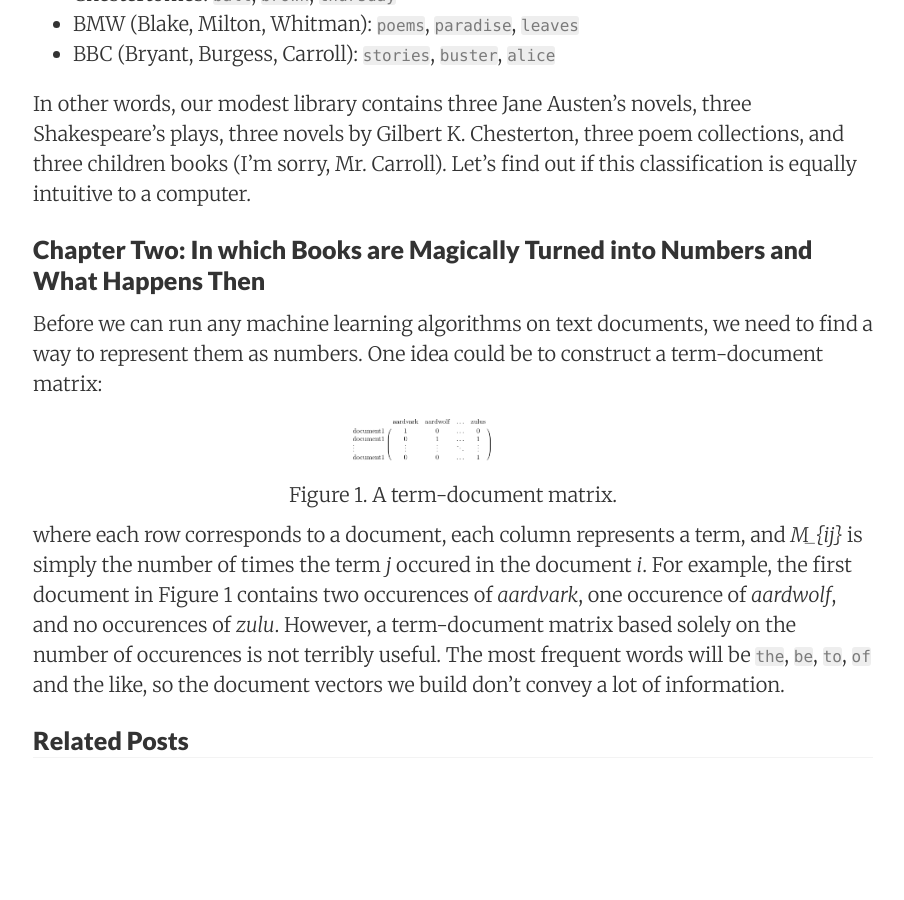
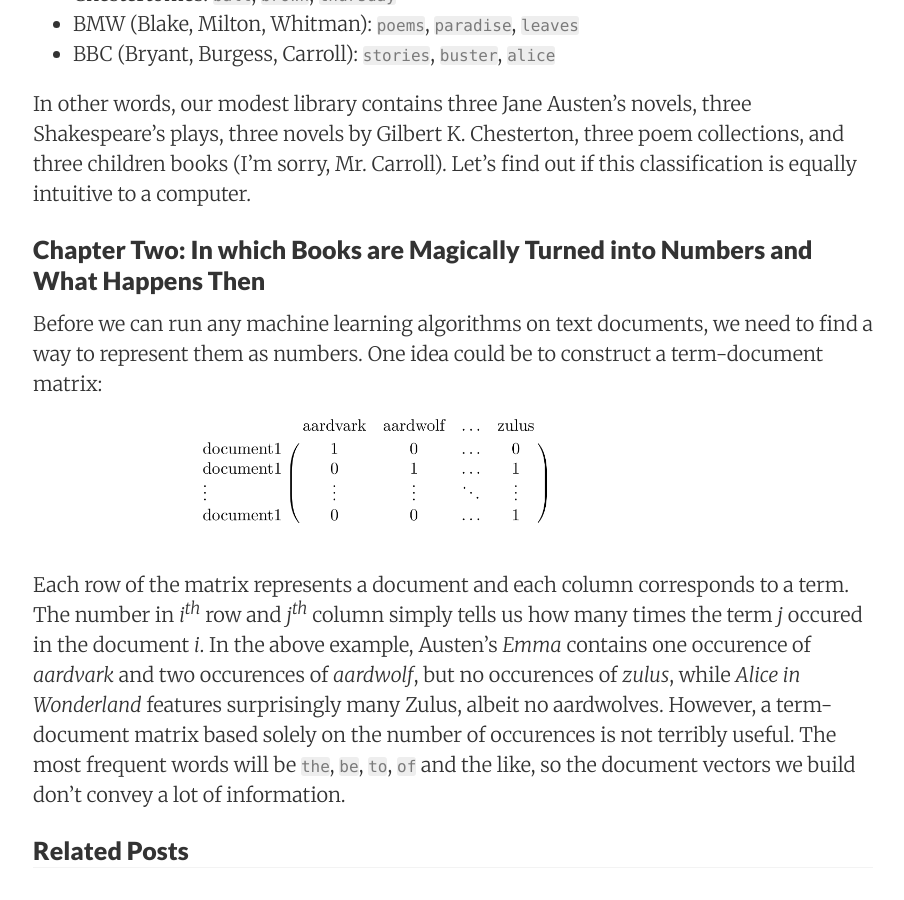
Before and after one commit to sbdzdz/sebastiandziadzio.github.io, a Jekyll site: the page built from _posts/2017-05-05-to-do.md, in a window 1280 px wide and 900 px high, scrolled down 1521 px. Shown: the whole window, without its empty margins (187-1091 px from the left). Built offline with Jekyll 4.4.1, drawn with Linux system fonts in a browser that asks for light colours; nearby versions of some CDN libraries; before the commit the page ends 2311 px from its top, so only the background shows below that.

Commit message:
Continue with Chapter 2

```diff
--- a/_posts/2017-05-05-to-do.md
+++ b/_posts/2017-05-05-to-do.md
@@ -61,9 +61,9 @@ In other words, our modest library contains three Jane Austen's novels, three Sh
 ### Chapter Two: In which Books are Magically Turned into Numbers and What Happens Then
 Before we can run any machine learning algorithms on text documents, we need to find a way to represent them as numbers. One idea could be to construct a term-document matrix:
 
-{% include image name="one_hot.png" width="200" caption="Figure 1. A term-document matrix."%}
+{% include image name="one_hot.png" width="500" caption=""%}
 
-where each row corresponds to a document, each column represents a term, and *M_{ij}* is simply the number of times the term *j* occured in the document *i*. For example, the first document in Figure 1 contains two occurences of *aardvark*, one occurence of *aardwolf*, and no occurences of *zulu*. However, a term-document matrix based solely on the number of occurences is not terribly useful. The most frequent words will be `the`, `be`, `to`, `of` and the like, so the document vectors we build don't convey a lot of information.
+Each row of the matrix represents a document and each column corresponds to a term. The number in *i<sup>th</sup>* row and *j<sup>th</sup>* column simply tells us how many times the term *j* occured in the document *i*. In the above example, Austen's *Emma* contains one occurence of *aardvark* and two occurences of *aardwolf*, but no occurences of *zulus*, while *Alice in Wonderland* features surprisingly many Zulus, albeit no aardwolves. However, a term-document matrix based solely on the number of occurences is not terribly useful. The most frequent words will be `the`, `be`, `to`, `of` and the like, so the document vectors we build don't convey a lot of information.
 
 
 [^1]: [Don't mention Macbeth](https://www.youtube.com/watch?v=h--HR7PWfp0)
```
